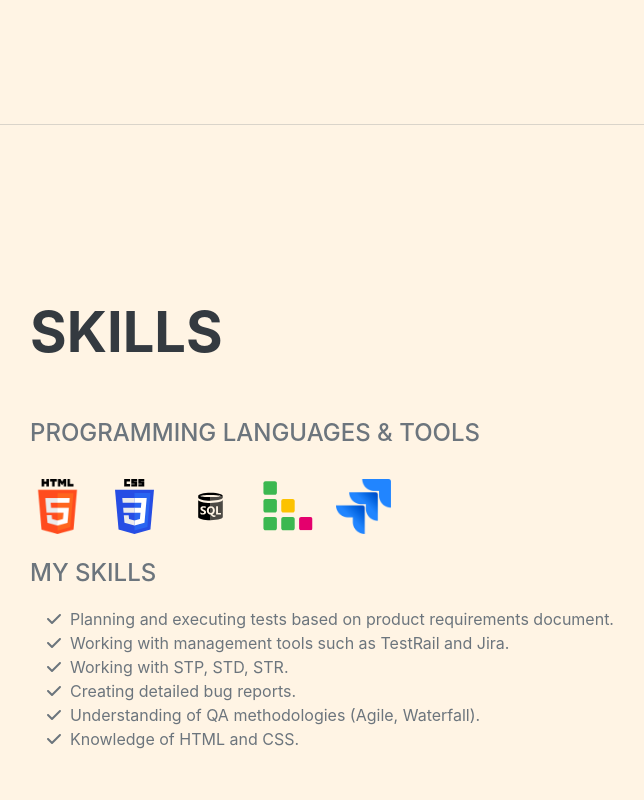
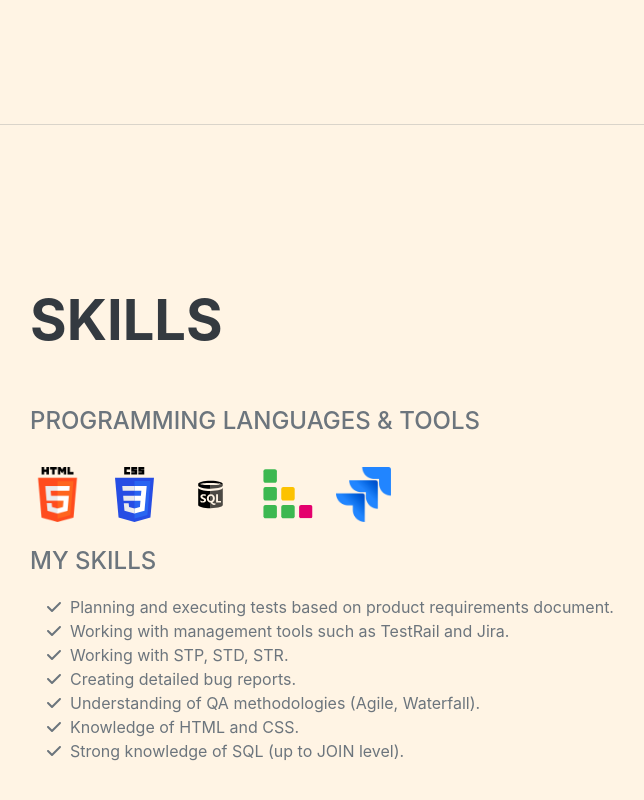
Before and after one commit to AmirNazarov/html1, a plain HTML site: page index.html in a window 1280 px wide. Shown: the part 2278-3078 px from the top of the page, without its empty margins (290-934 px from the left). Drawn offline with nearby package versions, Linux system fonts and the light colour scheme; a web font is replaced by a local one.

Commit message:
Update index.html

```diff
--- a/index.html
+++ b/index.html
@@ -182,6 +182,10 @@
                            <span class="fa-li"><i class="fas fa-check"></i></span>
                            Knowledge of HTML and CSS.
                         </li>
+			    <li>
+						<span class="fa-li"><i class="fas fa-check"></i></span>
+						Strong knowledge of SQL (up to JOIN level).
+						</li>
 
                     </ul>
                 </div>
```
